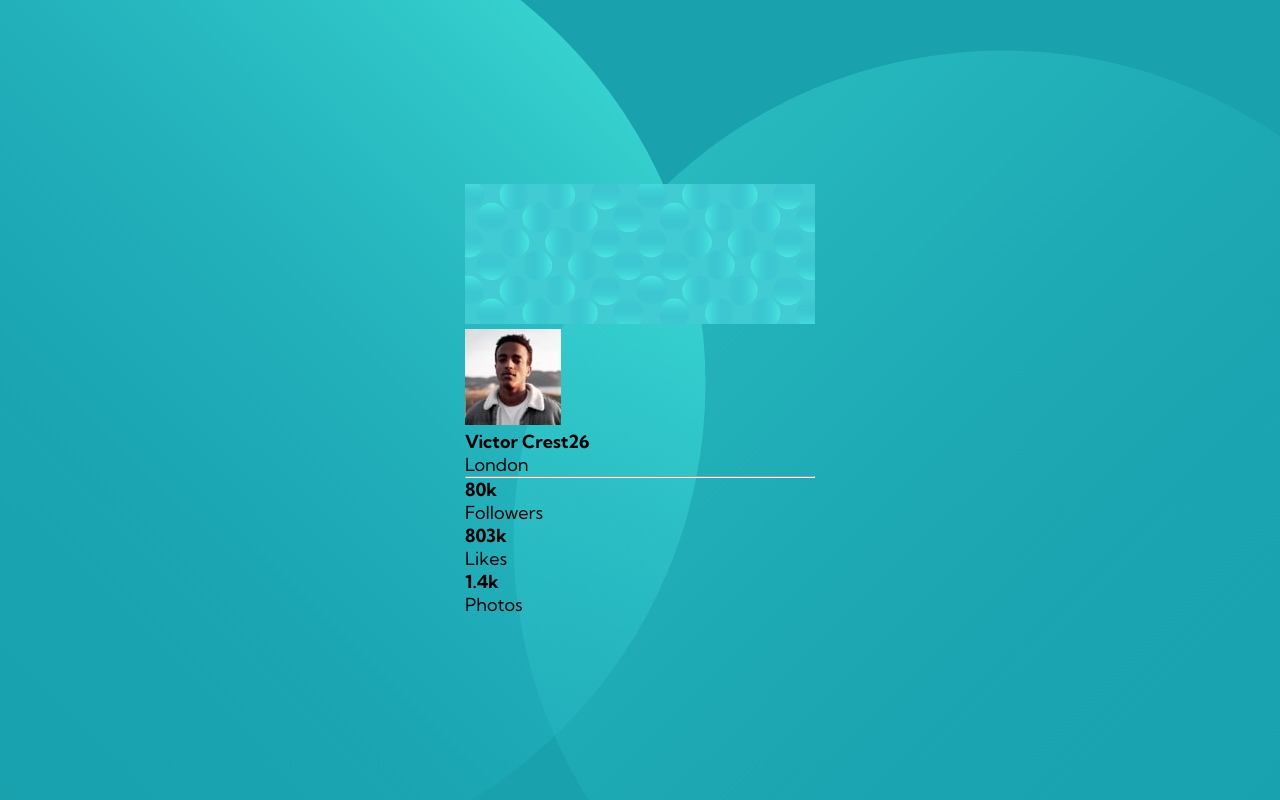
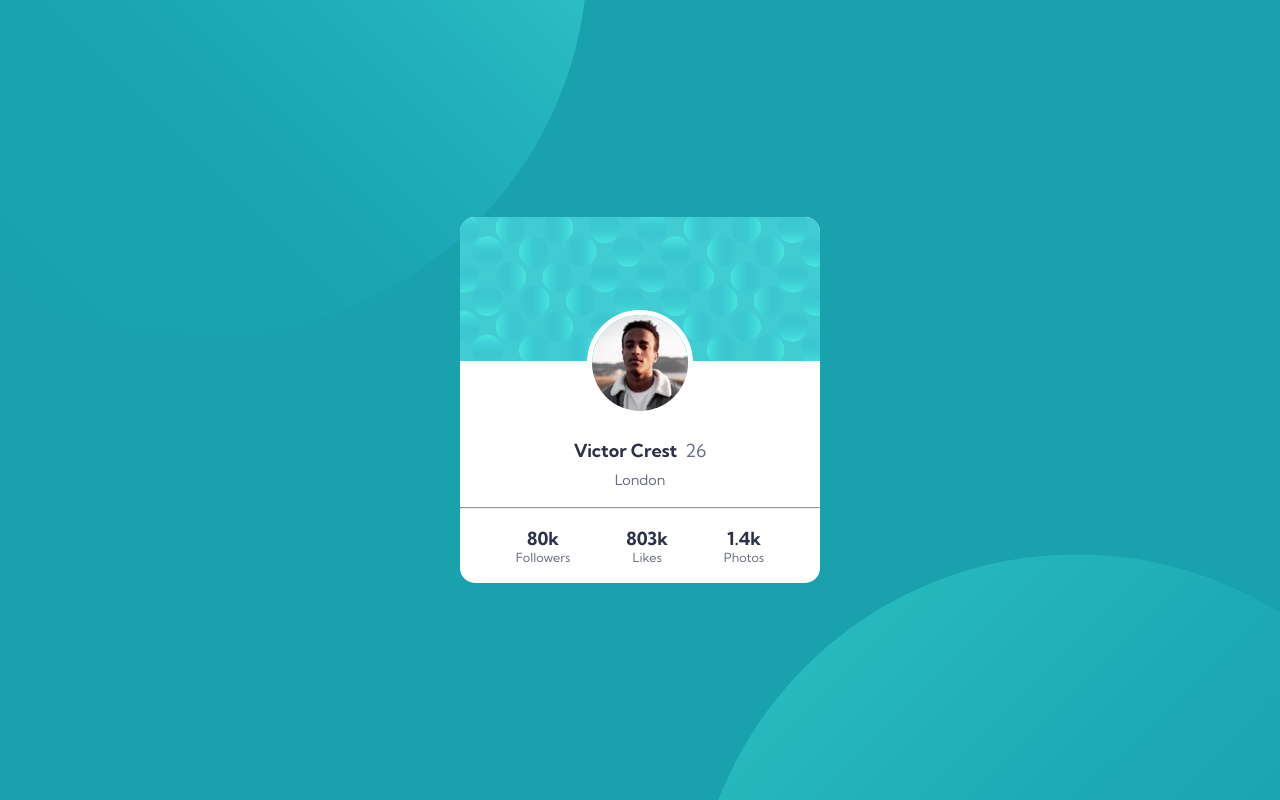
Before and after one commit to balavignesh111/profile-card-component-main, a plain HTML site: page index.html in a window 1280 px wide. Drawn offline with Linux system fonts and the light colour scheme.

Commit message:
background image added

```diff
--- a/index.html
+++ b/index.html
@@ -13,8 +13,10 @@
     <div class="profile-image-container">
       <img src="images/image-victor.jpg" alt="victor" class="victor-profile">
     </div>
-    <h4 class="username">Victor Crest<span>26</span></h4>
-    <span class="country">London</span>
+    <div class="profile-details">
+      <h4 class="username">Victor Crest&nbsp;&nbsp;<span class="age">26</span></h4>
+      <p class="country">London</p>
+    </div>
     <hr class="horizontal-line">
     <div class="profile-status-box">
       <div class="profile-stats">
--- a/style/style.css
+++ b/style/style.css
@@ -19,8 +19,7 @@ html{
 
 body{
   font-family: 'Kumbh Sans', sans-serif;
-  background: url('/images/bg-pattern-top.svg') no-repeat top 60% left -90%,
-  url('/images/bg-pattern-bottom.svg') no-repeat top -28% right -70%;
+  background: no-repeat bottom -29rem right -10rem/60% url('/images/bg-pattern-bottom.svg'),no-repeat top -24rem left -10rem/60% url('/images/bg-pattern-top.svg');
   background-color: var(--Darkcyan);
   min-height: 100vh;
   display: flex;
@@ -28,3 +27,77 @@ body{
   justify-content: center;
   align-items: center;
 }
+/* box starts here!!! */
+.profile-box{
+  background-color: white;
+  width: 20rem;
+  border-radius: 15px;
+  display: flex;
+  flex-direction: column;
+  justify-content: flex-start;
+  align-items: center;
+  gap: 1rem;
+}
+.background-image{
+  width: 100%;
+  border-top-left-radius: 15px;
+  border-top-right-radius: 15px;
+}
+/* profile image starts here!!! */
+.profile_image-container{
+  width: 20rem;
+}
+.victor-profile{
+  margin-top: -65%;
+  border: 5px solid white;
+  border-radius: 50%;
+}
+/* horizontal-line */
+.horizontal-line{
+  border-top: 1px solid var(--Dark-gray);
+  width: 100%;
+}
+/* profile details */
+.username, .stats-counts{
+  color: var(--Very-dark-desaturated-blue);
+}
+.username{
+  margin-bottom: 0.5rem;
+}
+.country{
+  text-align: center;
+  color: var(--Dark-grayish-blue);
+  font-size: 0.8rem;
+}
+.age{
+  color: var(--Dark-grayish-blue);
+  font-weight: 400;
+}
+/* profile status box */
+.profile-status-box{
+  align-self: stretch;
+  display: flex;
+  flex-direction: row;
+  justify-content: space-evenly;
+  margin-bottom: 1rem;
+}
+.profile-stats{
+  display: flex;
+  flex-direction: column;
+  justify-content: center;
+  align-items: center;
+}
+.stats-type{
+  font-size: 0.7rem;
+  color: var(--Dark-grayish-blue);
+}
+
+/* mobile responsive */
+@media screen and (max-width:375px) {
+  body{
+    background: no-repeat top -11rem left -10rem/100% url('/images/bg-pattern-top.svg'),no-repeat bottom -11rem right -10rem/100% url('/images/bg-pattern-bottom.svg') var(--Darkcyan);
+  }
+  .profile-box{
+    width: 19rem;
+  }
+}
```
